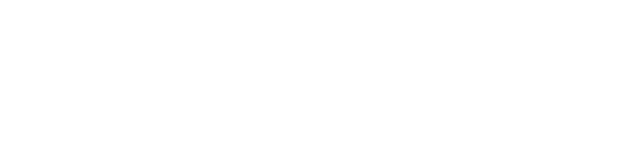
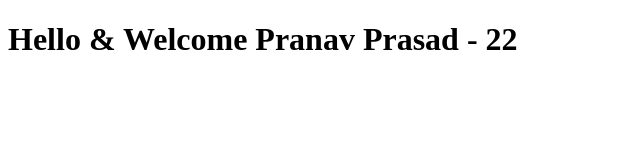
Before and after one commit to raushankcse/javascript, a plain HTML site: page advance/arrowFunctions/arrow.html in a window 1280 px wide. Shown: the whole page, without its empty margins (0-640 px from the left). Drawn offline with Linux system fonts and the light colour scheme.

Commit message:
arrow function

```diff
--- a/advance/arrowFunctions/arrow.html
+++ b/advance/arrowFunctions/arrow.html
@@ -4,6 +4,10 @@
     <meta charset="UTF-8">
     <meta name="viewport" content="width=device-width, initial-scale=1.0">
     <title>arrow functions</title>
+
+</head>
+<body>
+    <h1 id="name">Hello & Welcome Raushan Kumar - 21</h1>
     <script>
         // let welcome = (name, age) =>{
         //     return `Hello & Welcome ${name} - ${age}`;
@@ -15,9 +19,10 @@
         console.log(welcome("Yahoo Baba", 25));
 
         console.log(typeof welcome)
+
+        let change = document.querySelector("#name");
+        change.innerHTML = welcome("Pranav Prasad", 22);
     </script>
-</head>
-<body>
+</body>
 
-</body>
 </html>
```
Also changed, not shown: 1 other file.
